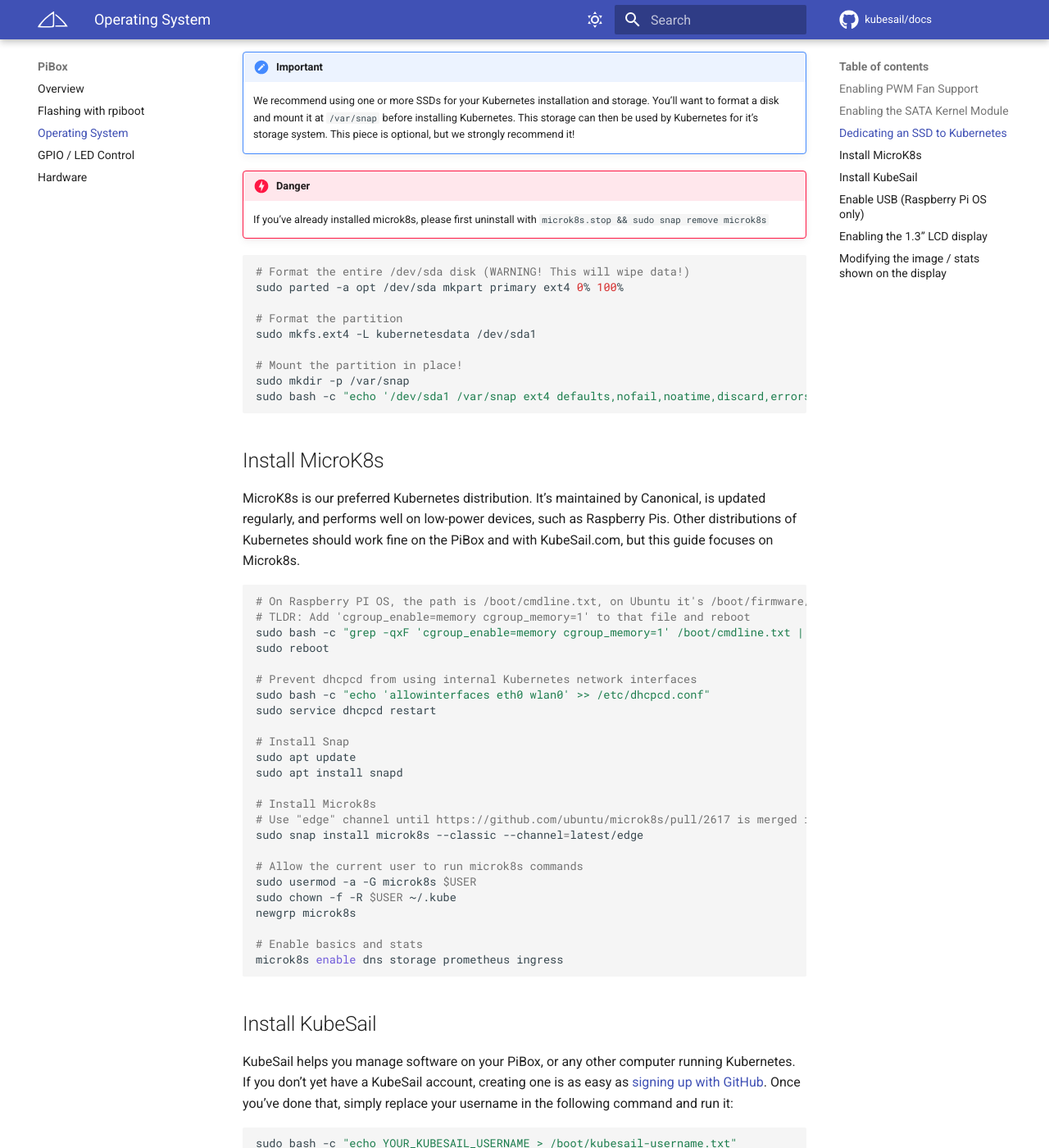
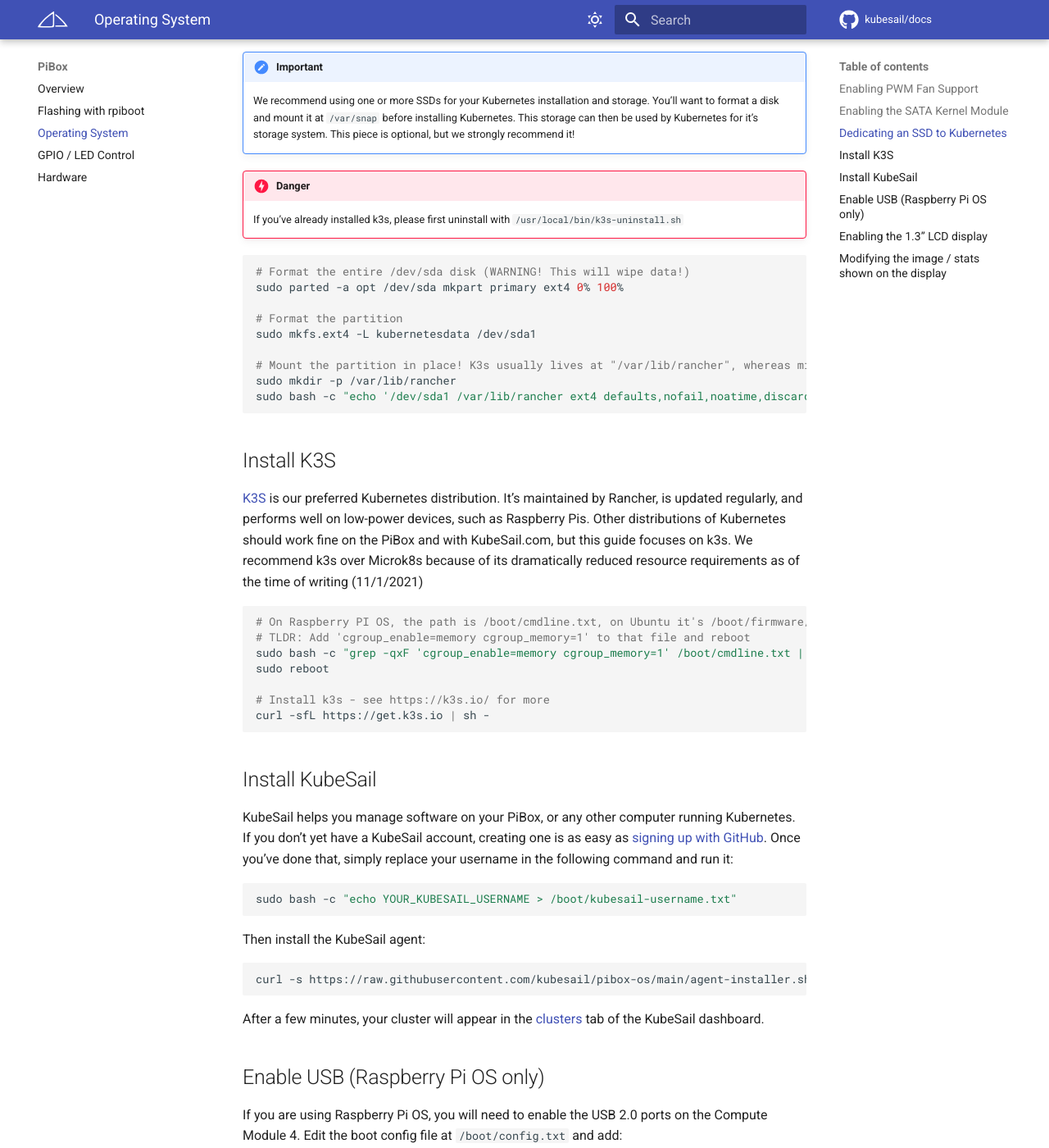
Before and after one commit to kubesail/kubesail-docs, an MkDocs documentation site: the page built from docs/guides/pibox/os.md, in a window 1280 px wide and 1400 px high, scrolled down 1877 px. Shown: the whole window at 82% size. Built offline with MkDocs 1.6.1 and Material for MkDocs 9.7.7, drawn with Linux system fonts in a browser that asks for light colours; comment, search, counter and statistics services are not loaded.

Commit message:
swap recommended kubernetes distro to k3s

````diff
--- a/docs/guides/pibox/os.md
+++ b/docs/guides/pibox/os.md
@@ -4,7 +4,7 @@
 
 -   Fan support (PWM) for quiet fan operation
 -   SATA Kernel modules
--   Install Kubernetes (via [microk8s](https://microk8s.io/))
+-   Install Kubernetes (via [k3s](https://k3s.io/))
 -   Tweaks for stability and performance
 -   Display kernel modules for the 1.3" front panel display
 
@@ -76,7 +76,7 @@
 
 <!-- prettier-ignore -->
 !!! danger
-    If you've already installed microk8s, please first uninstall with `microk8s.stop && sudo snap remove microk8s`
+    If you've already installed k3s, please first uninstall with `/usr/local/bin/k3s-uninstall.sh`
 
 ```bash
 # Format the entire /dev/sda disk (WARNING! This will wipe data!)
@@ -85,14 +85,14 @@
 # Format the partition
 sudo mkfs.ext4 -L kubernetesdata /dev/sda1
 
-# Mount the partition in place!
-sudo mkdir -p /var/snap
-sudo bash -c "echo '/dev/sda1 /var/snap ext4 defaults,nofail,noatime,discard,errors=remount-ro 0 0' >> /etc/fstab"
+# Mount the partition in place! K3s usually lives at "/var/lib/rancher", whereas microk8s uses "/var/snap"
+sudo mkdir -p /var/lib/rancher
+sudo bash -c "echo '/dev/sda1 /var/lib/rancher ext4 defaults,nofail,noatime,discard,errors=remount-ro 0 0' >> /etc/fstab"
 ```
 
-## Install MicroK8s
+## Install K3S
 
-MicroK8s is our preferred Kubernetes distribution. It's maintained by Canonical, is updated regularly, and performs well on low-power devices, such as Raspberry Pis. Other distributions of Kubernetes should work fine on the PiBox and with KubeSail.com, but this guide focuses on Microk8s.
+[K3S](https://k3s.io/) is our preferred Kubernetes distribution. It's maintained by Rancher, is updated regularly, and performs well on low-power devices, such as Raspberry Pis. Other distributions of Kubernetes should work fine on the PiBox and with KubeSail.com, but this guide focuses on k3s. We recommend k3s over Microk8s because of its dramatically reduced resource requirements as of the time of writing (11/1/2021)
 
 ```bash
 # On Raspberry PI OS, the path is /boot/cmdline.txt, on Ubuntu it's /boot/firmware/cmdline.txt
@@ -100,25 +100,8 @@
 sudo bash -c "grep -qxF 'cgroup_enable=memory cgroup_memory=1' /boot/cmdline.txt || sed -i 's/$/ cgroup_enable=memory cgroup_memory=1/' /boot/cmdline.txt"
 sudo reboot
 
-# Prevent dhcpcd from using internal Kubernetes network interfaces
-sudo bash -c "echo 'allowinterfaces eth0 wlan0' >> /etc/dhcpcd.conf"
-sudo service dhcpcd restart
-
-# Install Snap
-sudo apt update
-sudo apt install snapd
-
-# Install Microk8s
-# Use "edge" channel until https://github.com/ubuntu/microk8s/pull/2617 is merged into stable
-sudo snap install microk8s --classic --channel=latest/edge
-
-# Allow the current user to run microk8s commands
-sudo usermod -a -G microk8s $USER
-sudo chown -f -R $USER ~/.kube
-newgrp microk8s
-
-# Enable basics and stats
-microk8s enable dns storage prometheus ingress
+# Install k3s - see https://k3s.io/ for more
+curl -sfL https://get.k3s.io | sh -
 ```
 
 ## Install KubeSail
````
Also changed, not shown: docs/README.md (+1 -1 lines), old/byoc.md (+5 -2 lines), old/install_kubernetes.md (+2 -2 lines).
